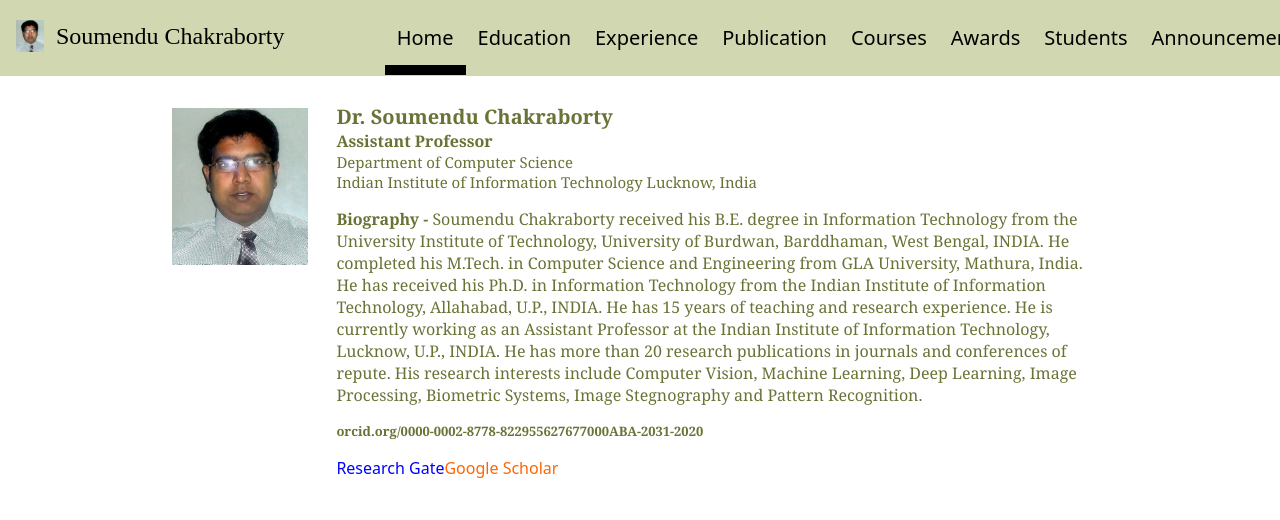
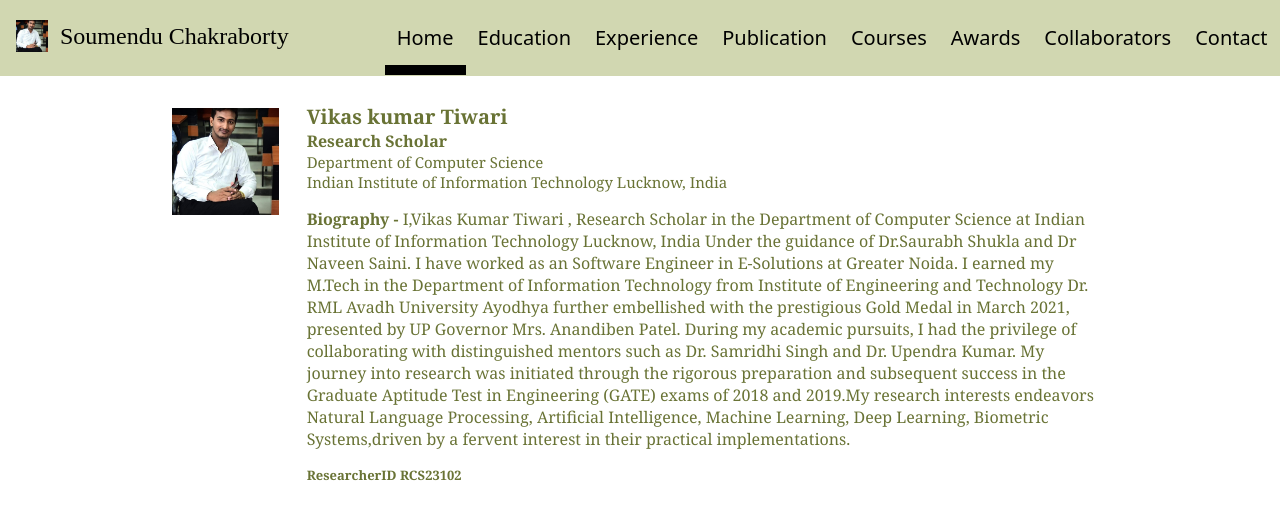
Before and after one commit to monarxxjain/vikas, a Next.js app: page / in a window 1280 px wide. Shown: the top 520 px of the page. Built offline with nearby package versions, Linux system fonts and the light colour scheme.

Commit message:
project complete

```diff
--- a/src/consts/data.js
+++ b/src/consts/data.js
@@ -30,48 +30,61 @@ export const pages = [
         path: "/awards"
     },
     {
-        name: "Students",
-        path: "/students"
+        name: "Collaborators",
+        path: "/collaborators"
     },
     {
-        name: "Announcements",
-        path: "/announcements"
+        name: "Contact",
+        path: "/contact"
     },
 ]
 
 
 
 export const homeData = {
-    name : "Dr. Soumendu Chakraborty",
-    post : "Assistant Professor",
+    name: "Vikas kumar Tiwari",
+    post: "Research Scholar",
     department: "Department of Computer Science",
     college: "Indian Institute of Information Technology Lucknow, India",
-    bio: " Soumendu Chakraborty received his B.E. degree in Information Technology from the University Institute of Technology, University of Burdwan, Barddhaman, West Bengal, INDIA. He completed his M.Tech. in Computer Science and Engineering from GLA University, Mathura, India. He has received his Ph.D. in Information Technology from the Indian Institute of Information Technology, Allahabad, U.P., INDIA. He has 15 years of teaching and research experience. He is currently working as an Assistant Professor at the Indian Institute of Information Technology, Lucknow, U.P., INDIA.  He has more than 20 research publications in journals and conferences of repute. His research interests include Computer Vision, Machine Learning, Deep Learning, Image Processing, Biometric Systems, Image Stegnography and Pattern Recognition.",
-    orc: "orcid.org/0000-0002-8778-8229",
-    scorpus: "55627677000",
-    ResearcherID : "ABA-2031-2020",
-    ResearchGateLink: "https://www.researchgate.net/profile/Soumendu-Chakraborty",
-    googleScholar: "https://scholar.google.co.in/citations?user=PGLT85IAAAAJ&hl=en"
+    bio: `  I,Vikas Kumar Tiwari , Research Scholar in the Department of Computer
+    Science at Indian Institute of Information Technology Lucknow, India Under the
+    guidance of Dr.Saurabh Shukla and Dr Naveen Saini. I have worked as an Software
+    Engineer in E-Solutions at Greater Noida. I earned my M.Tech in the Department of
+    Information Technology from Institute of Engineering and Technology Dr. RML Avadh
+    University Ayodhya further embellished with the prestigious Gold Medal in March 2021,
+    presented by UP Governor Mrs. Anandiben Patel. During my academic pursuits, I had
+    the privilege of collaborating with distinguished mentors such as Dr. Samridhi Singh and
+    Dr. Upendra Kumar. My journey into research was initiated through the rigorous
+    preparation and subsequent success in the Graduate Aptitude Test in Engineering
+    (GATE) exams of 2018 and 2019.My research interests endeavors Natural Language
+    Processing, Artificial Intelligence, Machine Learning, Deep Learning, Biometric
+    Systems,driven by a fervent interest in their practical implementations.
+    `,
+    orc: "",
+    scorpus: "",
+    ResearcherID: "RCS23102",
+    ResearchGateLink: "",
+    googleScholar: ""
 }
 
 export const educationData = {
-    degrees : [
+    degrees: [
         {
-            name: "Ph.D.(Information Technology)",
-            institute: "Indian Institute of Information Technology, Allahabad, U.P., India",
-            completionYear: "2018",
-            thesis: "Facial image description for recognition and retrieval"
+            name: "Ph.D.(Computer Science )",
+            institute: "Indian Institute of Information Technology, Lucknow, U.P., India",
+            completionYear: "2023",
+            thesis: "AMLSW"
         },
         {
-            name: "M.Tech.(CSE)",
-            institute: "GLA University, Mathura, U.P., India, A NAAC `A` University, 12B University by UGC.",
-            completionYear: "2013",
-            thesis: "High Capacity Irreversible Image Steganography"
+            name: "M.Tech.(IT)",
+            institute: "Institute of Engineering and Technology Dr. RML Avadh University Ayodhya india.",
+            completionYear: "2021",
+            thesis: "Palm Vein Technology using Blood Vessels Uses in Security"
         },
         {
-            name: "B.E.(Information Technology)",
-            institute: "University Institute of Technology, Burdwan University, Burddhaman, India",
-            completionYear: "2005",
+            name: "B.Tech.(Information Technology)",
+            institute: "nstitute of Engineering and Technology Dr. RML Avadh University Ayodhya India .",
+            completionYear: "2018",
         },
     ]
 }
@@ -80,25 +93,66 @@ export const experienceData = [
     {
         title: "Work Experience",
         points: [
-            "Presently working as an Assistant Professor (Grade II) at the Indian Institute of Information Technology, Lucknow, U.P., India, from January 8, 2018.",
-            "Assistant Professor (Grade II) from December 01, 2017 to January 5, 2018 at Jaypee University of Information Technology, Waknaghat, H.P., India.",
-            "Assistant Professor from January 31, 2008 to August 15, 2014 at GLA University, Mathura, U.P., India.",
-            "Lecturer from October 21, 2005 to January 23, 2008 at R.V.S. College of Engineering and Technology, Jamshedpur, Jharkhand, India.",
+            `Presently working as an Technical Assistance at the Indian Institute of Information
+            Technology, Lucknow, U.P., India, from January 31, 2023.`,
+            `Invited as a Technical Assistance and trainer With Dr Naveen Saini in a one-month
+            short term course on “Computational Training Program '' from June 01-30, 2023 at
+            NIPER Raebareli, Uttar Pradesh`,
+            ` Software Engineer from May , 2021 to November , 2022 at E-Solutions Sector-63
+            Greater noida India.
+            `,
         ]
     },
     {
-        title: "Administrative Responsibilities",
+        title: "Professional Activity",
         points: [
-            "In-Charge, Examinations (2022- Till Date), Indian Institute of Information Technology Lucknow",
-            "Member, Institute Complaint Committee (2023- Till Date), Indian Institute of Information Technology Lucknow ",
-            "HOD(CS) (2020-2021), Indian Institute of Information Technology Lucknow",
-            "Chairperson, Technical Committee (2018-2021), Indian Institute of Information Technology Lucknow",
-            "Chairperson, Discipline Committee (2018-2021), Indian Institute of Information Technology Lucknow",
-            "Proctor (2018-2021), Indian Institute of Information Technology Lucknow",
-            "Member, Institute Purchase Committee (2018-2021), Indian Institute of Information Technology Lucknow",
-            "In-Charge Timetable (2018-2020), Indian Institute of Information Technology Lucknow",
-            "Member, Committee for Medical Policy, Indian Institute of Information Technology Lucknow",
-            "In-Charge, Course Structure B.Tech. (CS, CS-AI) (2018-2021), Indian Institute of Information Technology Lucknow",
+            "IEEE Systems Journal",
+            "International Conference on Control, Computing, Communication and Materials 2024",
+            `Invited Talks-Biometrics and machine learning , For the course of Bachelor of Technology Students ; Venue: Kalpana Chawla, IET, Ayodhya, U.P., India.
+            `,
         ]
     },
 ]
+
+export const subjects = [
+    "Artificial Intelligence",
+    "Compiler Design",
+    "Computer Architecture Organization",
+    "Deep Learning",
+    "Operating System",
+    "Object Oriented Programming",
+    "Computer Network",
+    "Machine Learning",
+    "Natural Language Processing",
+    "Database Management System",
+    "Data Structures",
+    "Mathematics",
+    "Discrete Mathematics",
+    "Research Methodology Technical Writing"
+];
+
+export const publicationData = [
+    `[1] Paper Title- VkTiwari ,Samridhi Singh “Palm Vein Technology Blood Vessels Uses in Security”IJSRD -
+    International Journal for Scientific Research & Development— Vol. 8, Issue 1, 2020 — ISSN (online): 2321-0613`,
+    `[2] Title: "Vascular Security: Leveraging Palm Vein Authentication for Enhanced Protection" | Funding Agency: DST (Inspire) | As: PI(Scholar) | Project Id: DST/INSPIRE/03/2022/003579 | Status: Completed
+    `
+]
+
+export const achievements = [
+    "Received PhD Course Work Certificate from Institute of Information Technology, Lucknow, India",
+    "Received DST INSPIRE Offer Letter (2022) from Ministry of Home & Affairs, Government of INDIA",
+    "Received prestigious Gold Medal in March 2021, presented by UP Governor Mrs. Anandiben Patel",
+    "Qualified GATE in 2018, 2019",
+    "E-Solutions Certified Software Engineer in 2022",
+    "Recognized by Vice Chancellor Manoj Dixit for outstanding leadership and batting prowess at Dr. Ram Manohar Lohia Avadh University Ayodhya in 2018"
+];
+
+export const professors = [
+    "Dr. Saurabh Shukla (IITL)",
+    "Dr. Naveen Saini (IIITA)",
+    "Dr. Upendra Kumar (IETL)",
+    "Dr. Vineet Singh (IETA)",
+    "Dr. Samridhi Singh (IETA)",
+    "Prof. R P Mishra (IETA)",
+    "Dr. Sudheer Singh (IETA)"
+];
--- a/src/pages/award-recognition.js
+++ /dev/null
@@ -1,10 +0,0 @@
-import Navbar from '@/components/Navbar'
-import React from 'react'
-
-const awardRecognition = () => {
-  return (
-    <div><Navbar/></div>
-  )
-}
-
-export default awardRecognition
--- /dev/null
+++ b/src/pages/awards.js
@@ -0,0 +1,24 @@
+import Navbar from '@/components/Navbar'
+import React from 'react'
+import { achievements } from '@/consts/data'
+
+const awards = () => {
+  return (
+    <div>
+      <div><Navbar /></div>
+      <section className='px-40 flex flex-col gap-6 mt-28 text-green-900'>
+        <ol style={{ listStyle: "revert" }}>
+          {achievements.map((data, id) => {
+            return (
+              <li key={id}>
+                {data}
+              </li>
+            )
+          })}
+        </ol>
+      </section>
+    </div>
+  )
+}
+
+export default awards
--- /dev/null
+++ b/src/pages/contact.js
@@ -0,0 +1,25 @@
+import Navbar from '@/components/Navbar'
+import React from 'react'
+import { contacts } from '@/consts/data'
+
+const contact = () => {
+    return (
+        <div>
+            <div><Navbar /></div>
+            <section className='px-40 flex flex-col gap-6 mt-28 text-green-900'>
+                <h1 class="text-2xl font-bold mb-4">Contact Information for Vikas Kumar Tiwari</h1>
+                <div class="contact-info">
+                    <p class="mb-2"><span class="font-bold">Email:</span> <a href="mailto:vikasiet49@gmail.com" class="text-blue-500">vikasiet49@gmail.com</a></p>
+                    <p class="mb-2"><span class="font-bold">Alternate Email:</span> <a href="mailto:vikaskumartiwari8454@gmail.com" class="text-blue-500">vikaskumartiwari8454@gmail.com</a></p>
+                    <p class="mb-2"><span class="font-bold">Institute Email:</span> <a href="mailto:rcs23102@iiitl.ac.in" class="text-blue-500">rcs23102@iiitl.ac.in</a></p>
+                    <p class="mb-2"><span class="font-bold">LinkedIn:</span> <a href="https://www.linkedin.com/in/vikas-kumar-tiwari-32463b207/" target="_blank" class="text-blue-500">Vikas Kumar Tiwari</a></p>
+                    <p class="mb-2"><span class="font-bold">Github:</span> <a href="https://github.com/vikasiiitl" class="text-blue-500">vikasiiitl</a></p>
+                    <p class="mb-2"><span class="font-bold">Social Media:</span> <a href="https://www.facebook.com/vikasiiit/" class="text-blue-500">Facebook</a>, <a href="https://www.instagram.com/vikas_iiit/" class="text-blue-500">Instagram</a></p>
+                    <p><span class="font-bold">Contact:</span> 9670735966</p>
+                </div>
+            </section>
+        </div>
+    )
+}
+
+export default contact
--- a/src/pages/index.jsx
+++ b/src/pages/index.jsx
@@ -96,20 +96,7 @@ export default function Home() {
                 color: "rgb(105, 115, 53",
               }}
             >
-              <div className="someNo">{homeData.orc}</div>
-              <div className="someNo">{homeData.scorpus}</div>
-              <div className="someNo">{homeData.ResearcherID}</div>
-            </div>
-            <div className="links px-4 py-2">
-              <Link href={homeData.ResearchGateLink} style={{ color: "blue" }}>
-                Research Gate
-              </Link>
-              <Link
-                href={homeData.googleScholar}
-                style={{ color: "rgb(255, 102, 0)" }}
-              >
-                Google Scholar
-              </Link>
+              <div className="someNo">{`ResearcherID `+homeData.ResearcherID}</div>
             </div>
           </div>
         </div>
```
Also changed, not shown: src/pages/collaborators.js (added, +24 -0 lines), src/pages/courses.js (+17 -2 lines), src/pages/publication.js (+17 -2 lines), public/soumendu.jpg.
